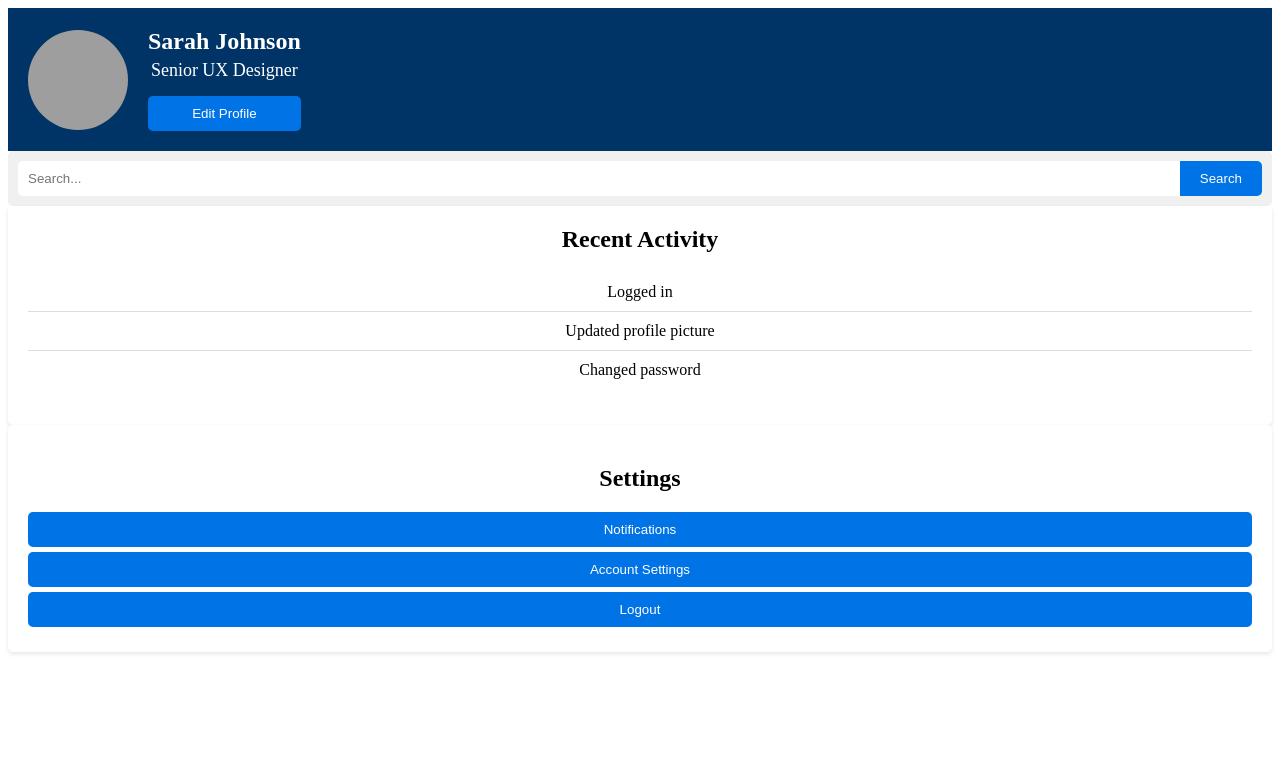
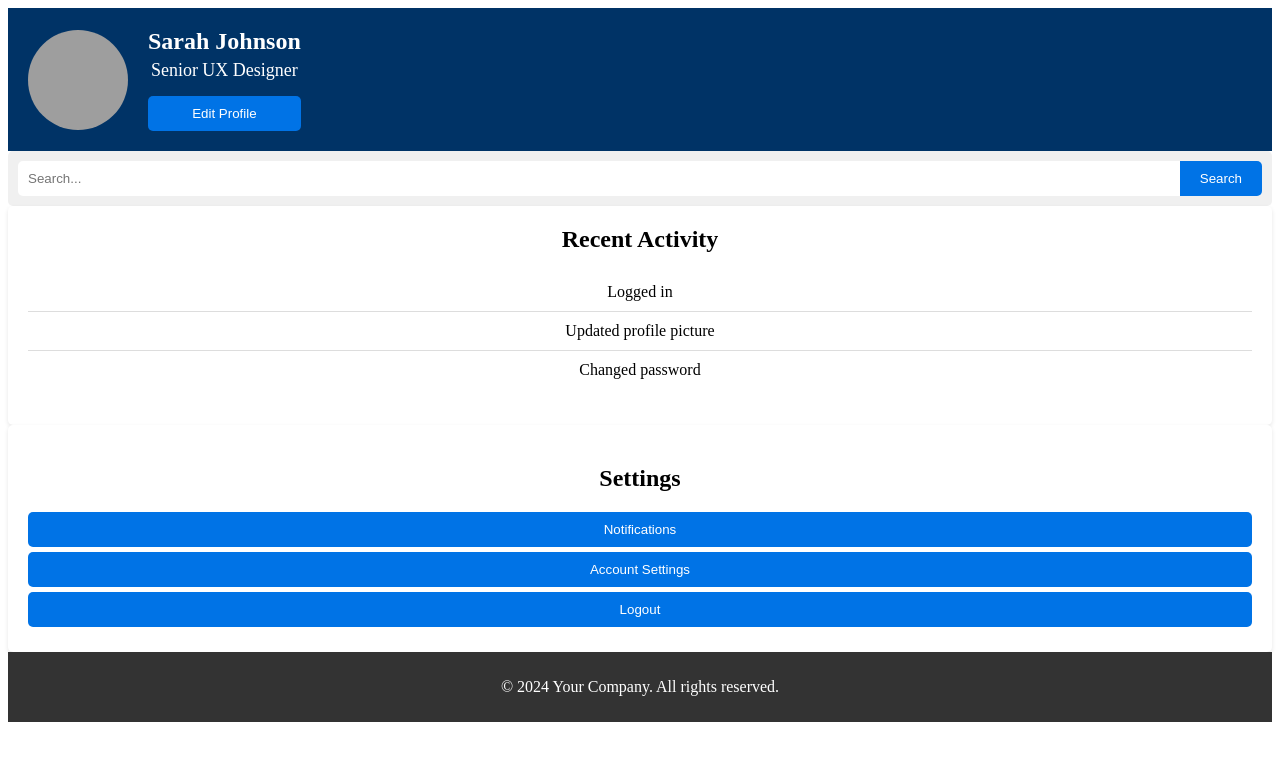
Before and after one commit to bayrp22/build2LeChat, a React (Create React App) app: page / in a window 1280 px wide. Shown: the top 760 px of the page. Built offline with nearby package versions, Linux system fonts and the light colour scheme; grey boxes are pictures that could not be loaded.

Commit message:
Add footer to the profile page

```diff
--- a/src/App.js
+++ b/src/App.js
@@ -3,6 +3,7 @@
 import SearchBar from './components/SearchBar';
 import RecentActivity from './components/RecentActivity';
 import Settings from './components/Settings';
+import Footer from './components/Footer';
 import './App.css';
 
 function App() {
@@ -16,6 +17,7 @@
       <SearchBar onSearch={handleSearch} />
       <RecentActivity />
       <Settings />
+      <Footer />
     </div>
   );
 }
--- /dev/null
+++ b/src/components/Footer.css
@@ -0,0 +1,6 @@
+.footer {
+  padding: 10px;
+  background-color: #333;
+  color: white;
+  text-align: center;
+}
--- /dev/null
+++ b/src/components/Footer.js
@@ -0,0 +1,12 @@
+import React from 'react';
+import './Footer.css';
+
+const Footer = () => {
+  return (
+    <footer className="footer">
+      <p>&copy; 2024 Your Company. All rights reserved.</p>
+    </footer>
+  );
+};
+
+export default Footer;
```
